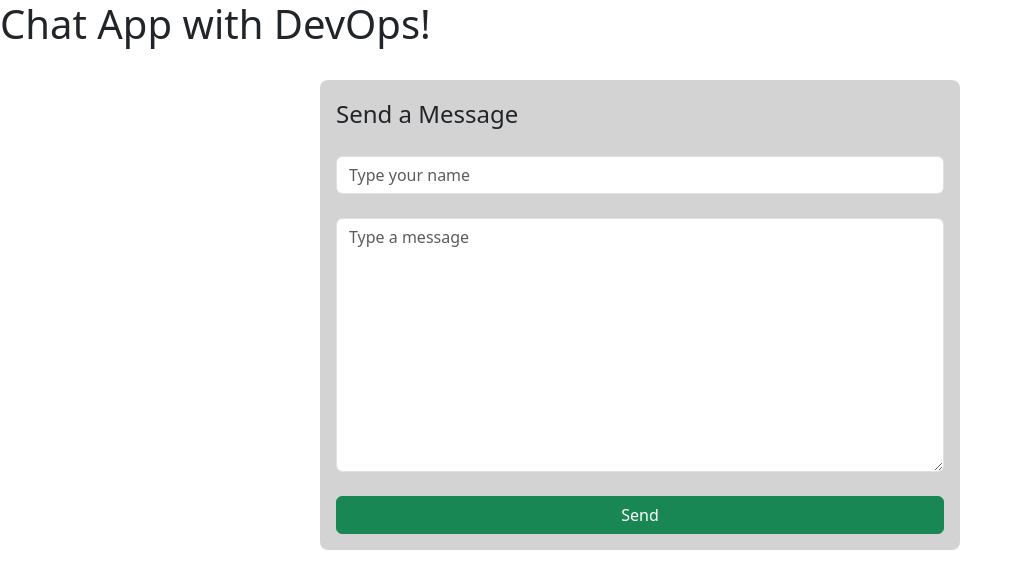
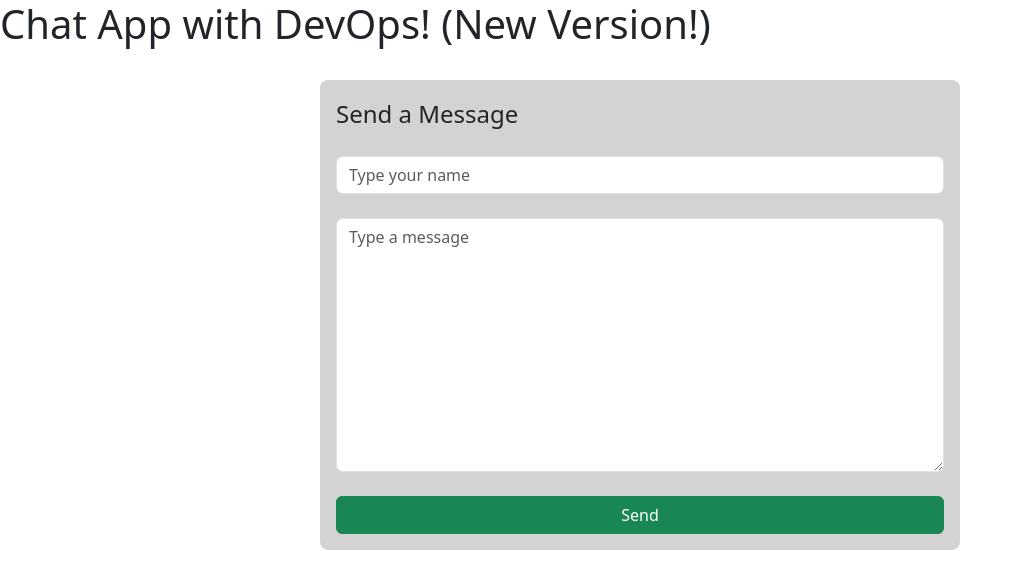
Before and after one commit to KaueSabinoSRV17/ezops-test-kaue-sabino, a website: page src/index.html in a window 1280 px wide. Shown: the whole page, without its empty margins (0-1021 px from the left). Drawn offline with nearby package versions, Linux system fonts and the light colour scheme; no server answers.

Commit message:
testing ci/cd

```diff
--- a/src/index.html
+++ b/src/index.html
@@ -18,7 +18,7 @@
 
 <body>
 
-    <h1>Chat App with DevOps!</h1>
+    <h1>Chat App with DevOps! (New Version!)</h1>
 
     <section id="messages">
     </section>
```
